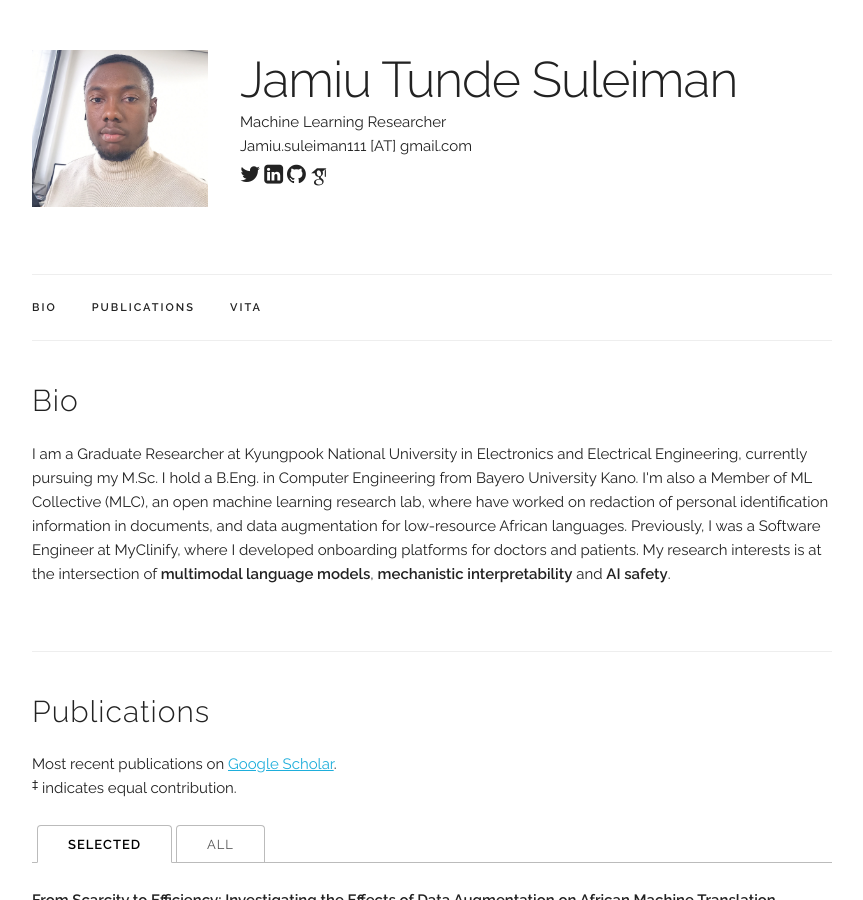
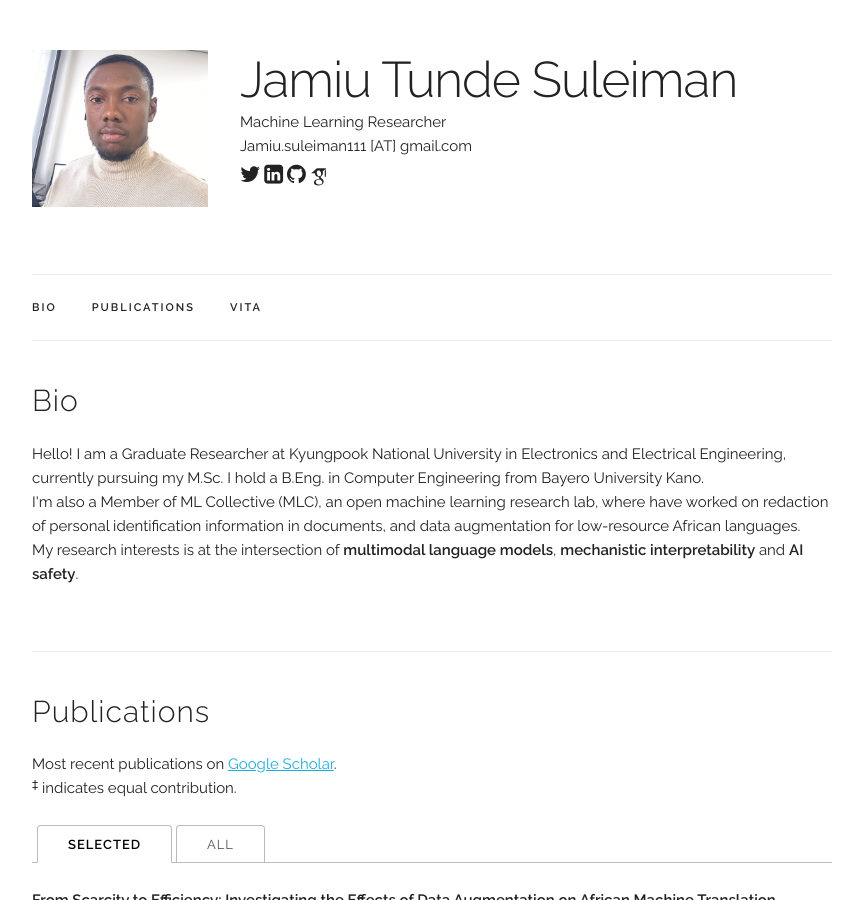
Before and after one commit to Tundeh/Tundeh.github.io, a Jekyll site: the page built from index.html, in a window 1280 px wide and 900 px high. Shown: the whole window, without its empty margins (208-1071 px from the left). Built offline with Jekyll 4.4.1, drawn with Linux system fonts in a browser that asks for light colours; some web fonts are replaced.

Commit message:
reorganize profile

```diff
--- a/index.html
+++ b/index.html
@@ -6,8 +6,10 @@ title: Home
 <div class="docs-section" id="bio">
   <h4>Bio</h4>
   <p>
-  I am a Graduate Researcher at Kyungpook National University in Electronics and Electrical Engineering, currently pursuing my M.Sc. I hold a B.Eng. in Computer Engineering from Bayero University Kano. I'm also a Member of ML Collective (MLC), an open machine learning research lab, where have worked on redaction of personal identification information in documents, and data augmentation for low-resource African languages. Previously, I was a Software Engineer at MyClinify, where I developed onboarding platforms for doctors and patients.
-   My research interests is at the intersection of <b>multimodal language models</b>, <b>mechanistic interpretability</b> and <b>AI safety</b>.
+  Hello! I am a Graduate Researcher at Kyungpook National University in Electronics and Electrical Engineering, currently pursuing my M.Sc. I hold a B.Eng. in Computer Engineering from Bayero University Kano.
+  <br>
+  I'm also a Member of ML Collective (MLC), an open machine learning research lab, where have worked on redaction of personal identification information in documents, and data augmentation for low-resource African languages.</br>
+  My research interests is at the intersection of <b>multimodal language models</b>, <b>mechanistic interpretability</b> and <b>AI safety</b>.
   </p>
 </div>
 
```
